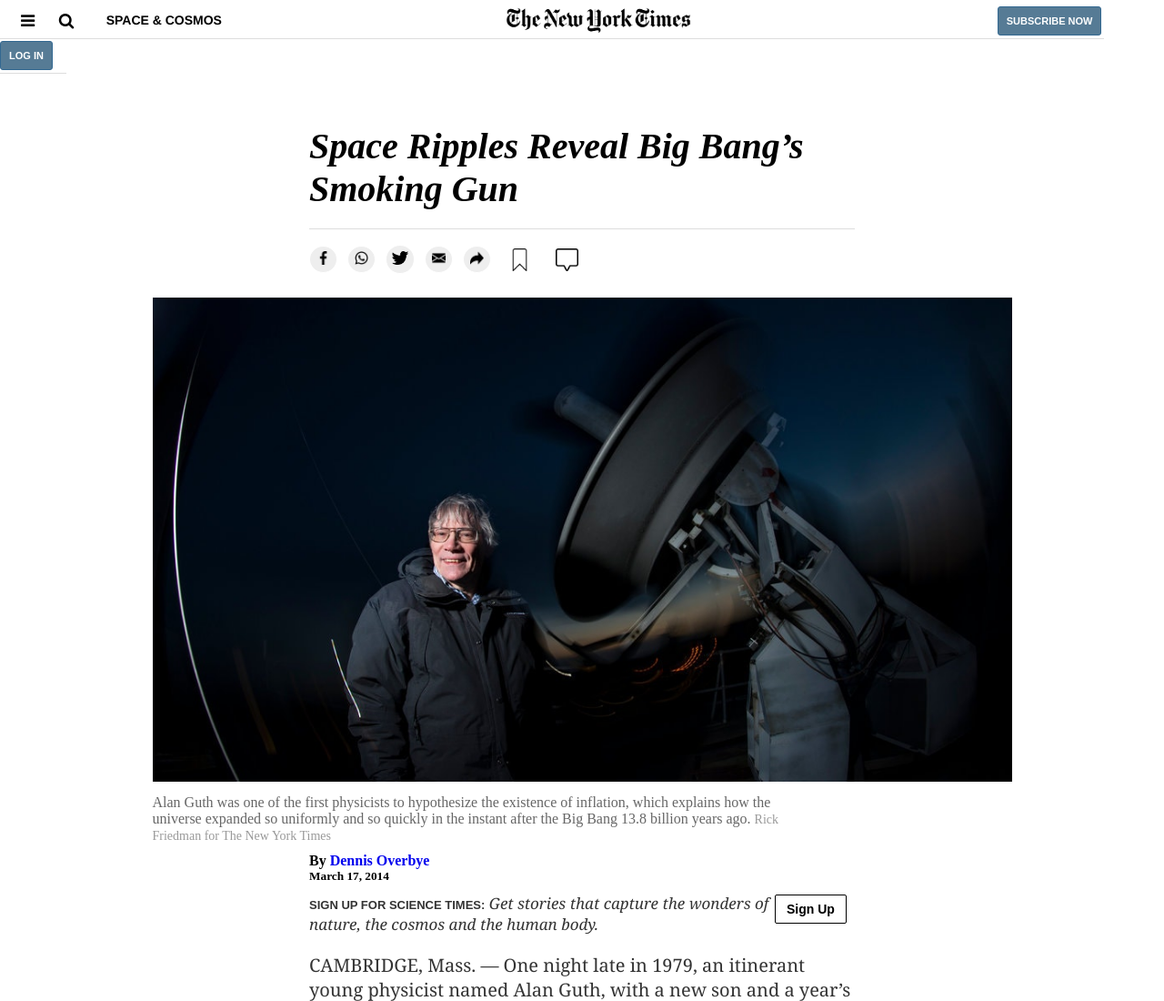
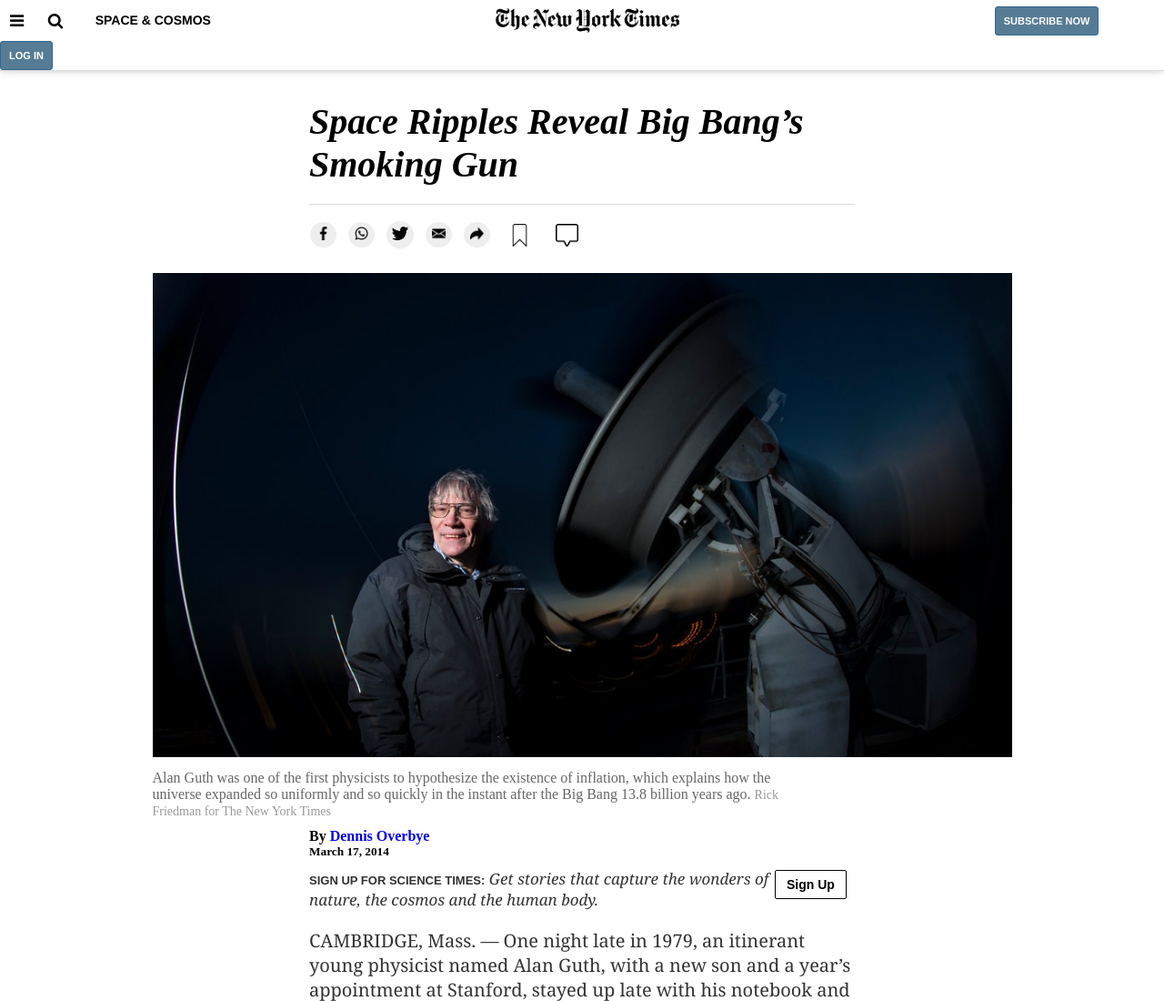
Before and after one commit to IbrohimRasulov/New-York-Times-clone, a website: page index.html in a window 1280 px wide. Shown: the top 1100 px of the page at 91% size. Drawn offline with Linux system fonts and the light colour scheme.

Commit message:
add shadow to the navbar

```diff
--- a/style.css
+++ b/style.css
@@ -11,12 +11,13 @@
     background-color: white;
 }
 
-a {
-    text-decoration: none;
-}
+a { text-decoration: none; }
 
-p {
-    margin: 10px 0;
+p { margin: 10px 0; }
+
+button {
+    transition-duration: 0.4s, 0.4s;
+    transition-timing-function: ease, ease;
 }
 
 /* Navbar style */
@@ -24,8 +25,11 @@
 #navbar {
     border-bottom: solid 1px #ddd;
     display: inline;
-    padding: 12px;
+    padding: 0;
     font-family: 'Franklin Gothic Medium', 'Arial Narrow', Arial, sans-serif;
+    background-color: #fff;
+    position: fixed;
+    box-shadow: 0 1px 5px 0 rgba(0,0,0,0.09), 0 1px 10px 0 rgba(0,0,0,0.1);
 }
 
 .leftButton {
@@ -56,8 +60,8 @@
     position: relative;
     vertical-align: middle;
     align-items: center;
-    padding-left: 300px;
-    padding-right: 324px;
+    margin-left: 300px;
+    margin-right: 333px;
 }
 
 .rightButton {
@@ -68,7 +72,7 @@
     font-size: 11px;
     padding: 9px;
     border-radius: 3px;
-    margin-right: 3px;
+    margin-right: 10px;
 }
 
 .rightButton:hover {
@@ -92,7 +96,7 @@
     font-style: italic;
     font-weight: 700;
     font-size: 40px;
-    padding-top: 60px;
+    padding-top: 110px;
     border-bottom: solid 1px #ddd;
     padding-bottom: 20px;
     margin-bottom: 15px;
@@ -182,8 +186,7 @@
 button.specialBtn:hover {
     background-color: black;
     color: #fff;
-    transition-duration: 0.4s, 0.4s;
-    transition-timing-function: ease, ease;
+
 }
 
 #alignLeft p {
```
